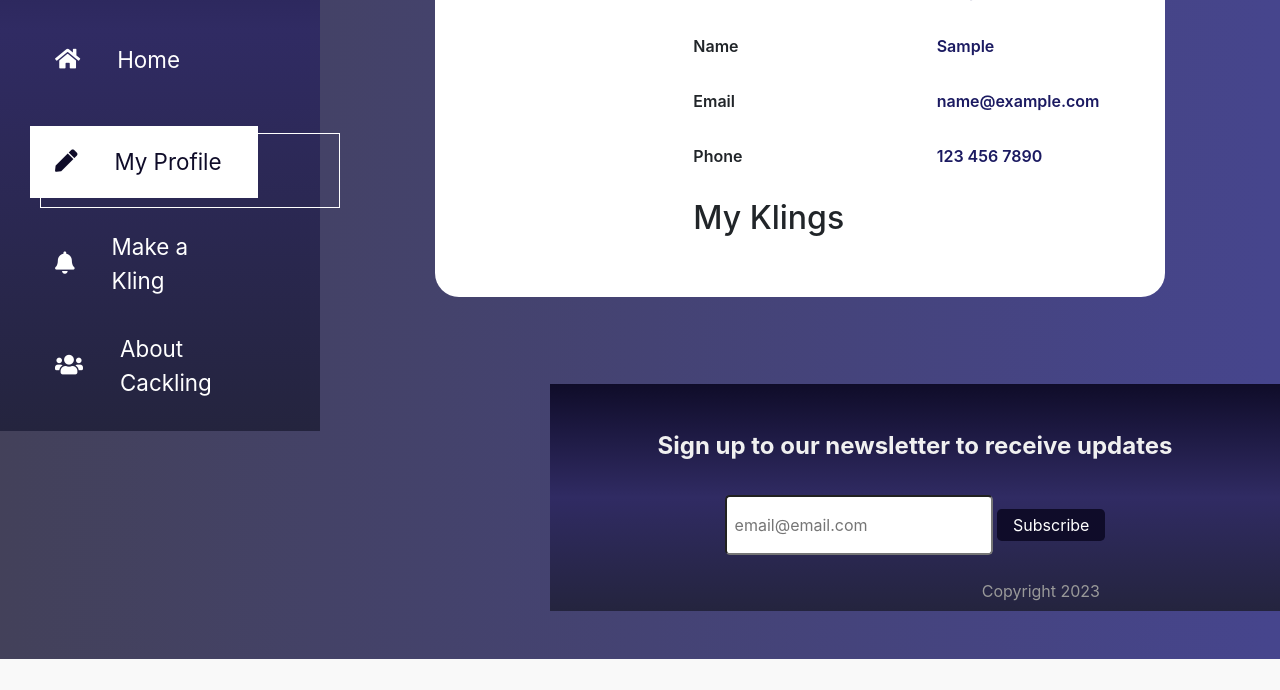
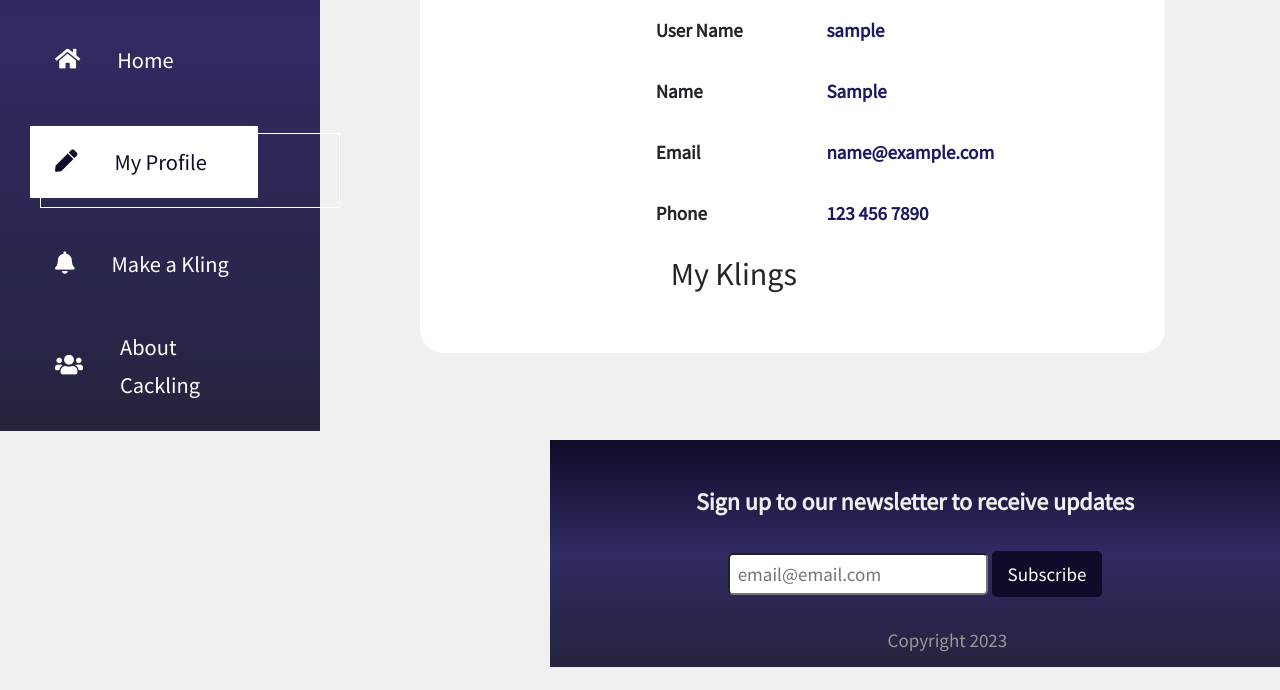
Before and after one commit to surenab/women_mutitterapp, a Django app: page /profile/ in a window 1280 px wide. Shown: the part 369-1059 px from the top of the page. Before the commit the page ends 1028 px from the top, so only its background shows below. Run offline with Django 4.2, Linux system fonts and the light colour scheme; the visitor is signed in with stand-in values (Sample User, id 1); data comes from the database, SQL or seed files in the repository; data that the repository does not hold is empty; some libraries are stand-ins or nearby versions.

Commit message:
some changes in style

```diff
--- a/MUTITTERAPP/MUTITTERAPP/static/css/profile.css
+++ b/MUTITTERAPP/MUTITTERAPP/static/css/profile.css
@@ -1,6 +1,3 @@
-body{
-    background: -webkit-linear-gradient(left, #43415a, #46458d);
-}
 .emp-profile{
     padding: 3%;
     margin-top: 3%;
--- a/MUTITTERAPP/templates/profile/edit_profile.html
+++ b/MUTITTERAPP/templates/profile/edit_profile.html
@@ -3,7 +3,6 @@
 {% load static %}
 {% block bodycontent %}
 <link rel="stylesheet" href="{% static 'css/edit_profile.css' %}">
-<link href="//maxcdn.bootstrapcdn.com/bootstrap/3.3.0/css/bootstrap.min.css" rel="stylesheet" id="bootstrap-css">
 <script src="//maxcdn.bootstrapcdn.com/bootstrap/3.3.0/js/bootstrap.min.js"></script>
 <script src="//code.jquery.com/jquery-1.11.1.min.js"></script>
 <!------ Include the above in your HEAD tag ---------->
--- a/MUTITTERAPP/templates/profile/view_profile.html
+++ b/MUTITTERAPP/templates/profile/view_profile.html
@@ -2,7 +2,6 @@
 {% load static %}
 {% block bodycontent %}
 <link rel="stylesheet" href="{% static 'css/profile.css' %}">
-<link href="//maxcdn.bootstrapcdn.com/bootstrap/4.1.1/css/bootstrap.min.css" rel="stylesheet" id="bootstrap-css">
 <script src="//maxcdn.bootstrapcdn.com/bootstrap/4.1.1/js/bootstrap.min.js"></script>
 <script src="//cdnjs.cloudflare.com/ajax/libs/jquery/3.2.1/jquery.min.js"></script>
 <div class="container emp-profile">
```
